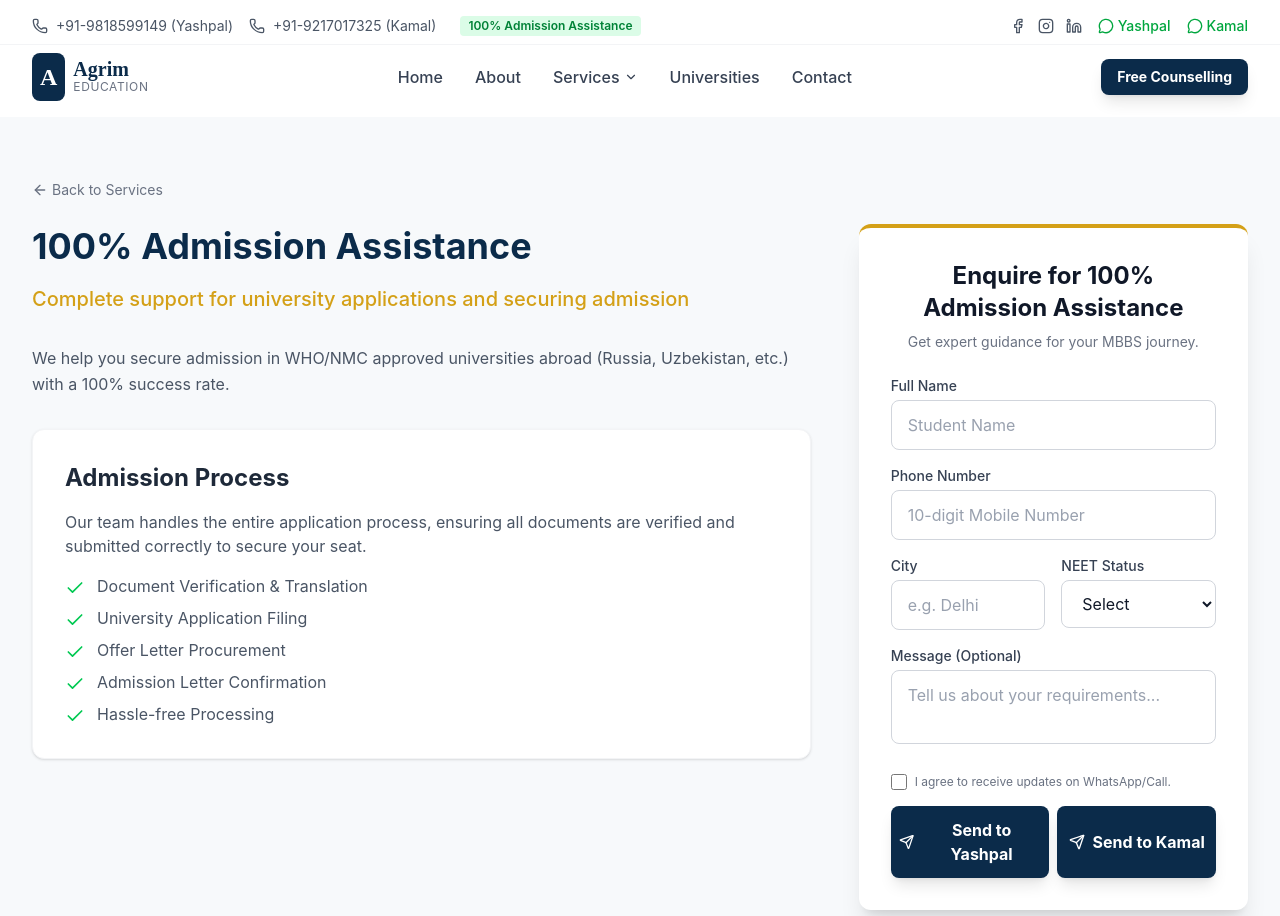
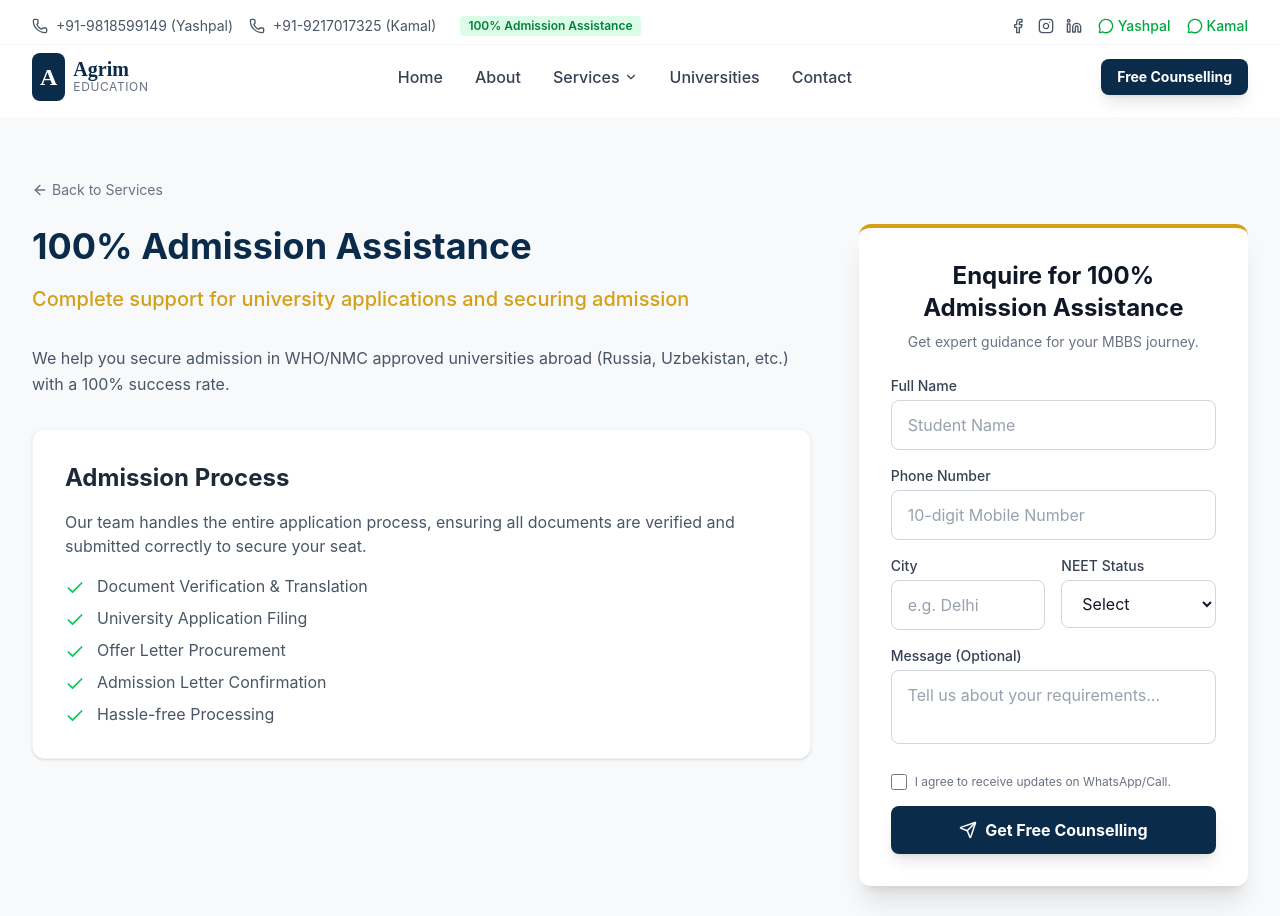
Before and after one commit to Tanmay1202/agrimeducation, a React (Vite) app: page /services/admission-assistance in a window 1280 px wide. Shown: the top 916 px of the page. Built offline with nearby package versions, Linux system fonts and the light colour scheme.

Commit message:
fix: revert to single lead form submit button pointing to Yashpal

```diff
--- a/src/components/common/LeadForm.jsx
+++ b/src/components/common/LeadForm.jsx
@@ -6,7 +6,6 @@
 
 const LeadForm = ({ className, title = "Book Free Counselling" }) => {
     const [isSubmitting, setIsSubmitting] = useState(false);
-    const [submitTarget, setSubmitTarget] = useState('yashpal');
     const [isSubmitted, setIsSubmitted] = useState(false);
 
     // Using simple state to avoid dependency issues if react-hook-form isn't installed
@@ -25,11 +24,11 @@
 
     const handleSubmit = async (e) => {
         e.preventDefault();
-        setIsSubmitting(submitTarget);
+        setIsSubmitting(true);
 
         try {
             const message = `*New Lead from Agrim Education*%0A%0A*Name:* ${formData.name}%0A*Phone:* ${formData.phone}%0A*City:* ${formData.city}%0A*NEET Status:* ${formData.neetScore}%0A*Message:* ${formData.message || 'N/A'}`;
-            const targetNumber = submitTarget === 'yashpal' ? CONTACT_INFO.whatsapp.yashpal : CONTACT_INFO.whatsapp.kamal;
+            const targetNumber = CONTACT_INFO.whatsapp.yashpal;
             window.open(`https://wa.me/${targetNumber}?text=${message}`, '_blank');
             setIsSubmitted(true);
         } catch (error) {
@@ -138,14 +137,9 @@
                         <label htmlFor="consent" className="text-xs text-gray-500">I agree to receive updates on WhatsApp/Call.</label>
                     </div>
 
-                    <div className="grid grid-cols-2 gap-2">
-                        <Button type="submit" onClick={() => setSubmitTarget('yashpal')} variant="primary" className="w-full text-sm sm:text-base px-2" isLoading={isSubmitting === 'yashpal'} icon={<Send size={16} />}>
-                            Send to Yashpal
-                        </Button>
-                        <Button type="submit" onClick={() => setSubmitTarget('kamal')} variant="primary" className="w-full text-sm sm:text-base px-2" isLoading={isSubmitting === 'kamal'} icon={<Send size={16} />}>
-                            Send to Kamal
-                        </Button>
-                    </div>
+                    <Button type="submit" variant="primary" className="w-full" isLoading={isSubmitting} icon={<Send size={18} />}>
+                        Get Free Counselling
+                    </Button>
                 </div>
             </form>
         </div>
```
